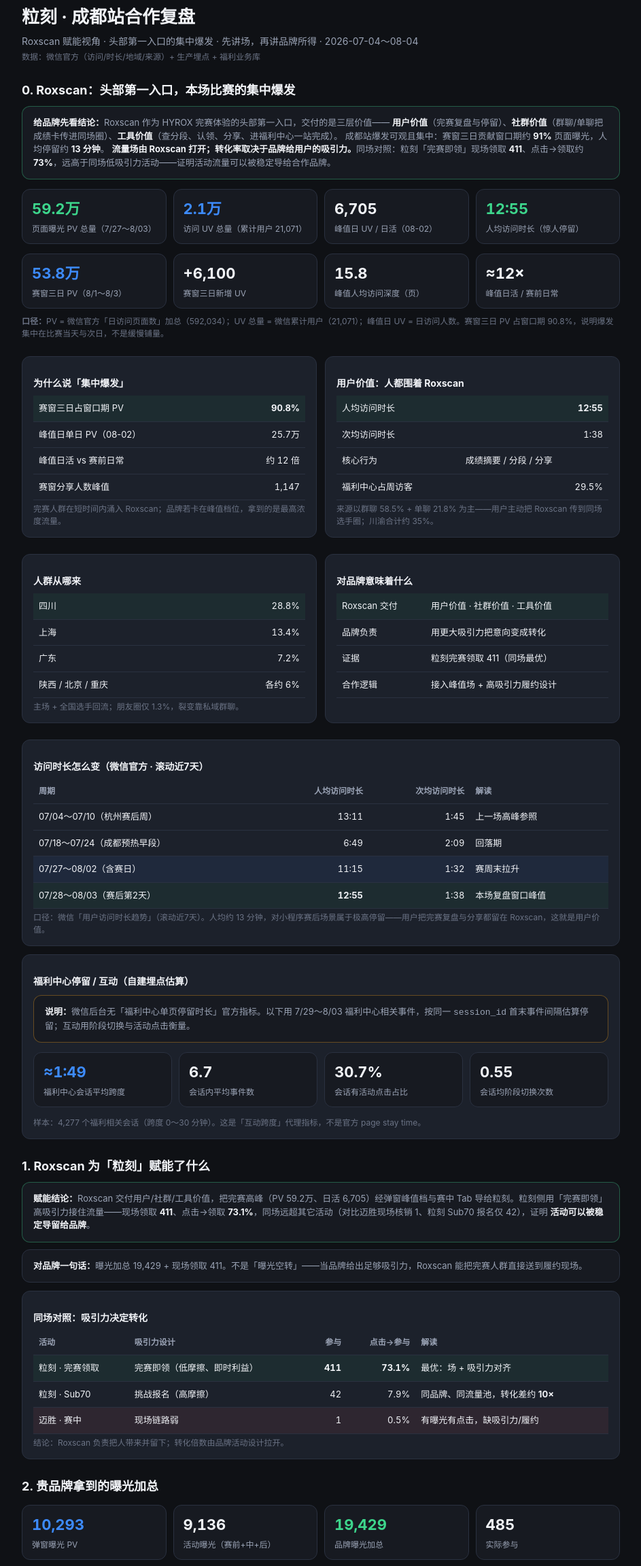
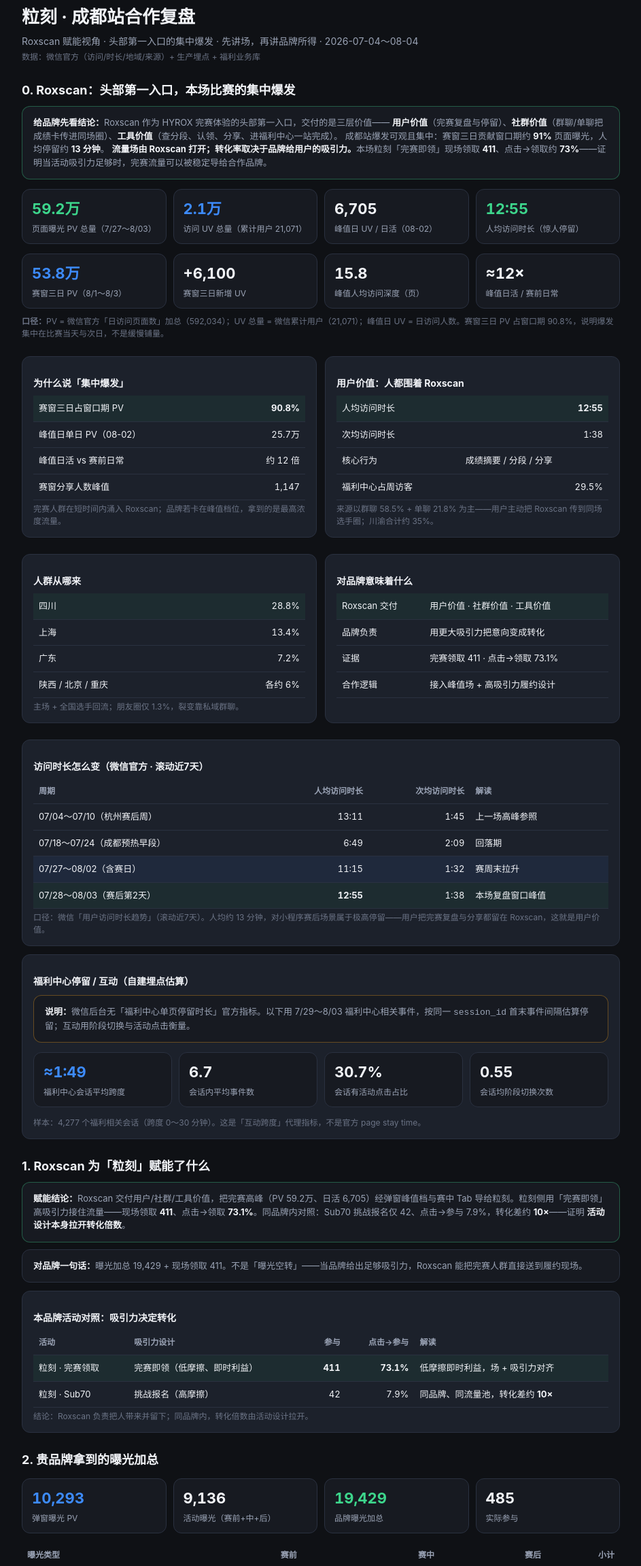
Before and after one commit to mitchloves1986/chengdu-brand-recap, a plain HTML site: page geke.html in a window 1280 px wide. Shown: the part 96-2400 px from the top of the page at 68% size, without its empty margins (168-1111 px from the left). Drawn offline with Linux system fonts and the light colour scheme.

Commit message:
Remove cross-brand comparisons from single-brand reports.

```diff
--- a/geke.html
+++ b/geke.html
@@ -137,7 +137,7 @@
   <b>给品牌先看结论：</b>Roxscan 作为 HYROX 完赛体验的头部第一入口，交付的是三层价值——
   <b>用户价值</b>（完赛复盘与停留）、<b>社群价值</b>（群聊/单聊把成绩卡传进同场圈）、<b>工具价值</b>（查分段、认领、分享、进福利中心一站完成）。
   成都站爆发可观且集中：赛窗三日贡献窗口期约 <b>91%</b> 页面曝光，人均停留约 <b>13 分钟</b>。
-  <b>流量场由 Roxscan 打开；转化率取决于品牌给用户的吸引力。</b>同场对照：粒刻「完赛即领」现场领取 <b>411</b>、点击→领取约 <b>73%</b>，远高于同场低吸引力活动——证明活动流量可以被稳定导给合作品牌。
+  <b>流量场由 Roxscan 打开；转化率取决于品牌给用户的吸引力。</b>本场粒刻「完赛即领」现场领取 <b>411</b>、点击→领取约 <b>73%</b>——证明当活动吸引力足够时，完赛流量可以被稳定导给合作品牌。
 </div>
 <div class="kpis">
   <div class="kpi ok"><div class="v">59.2万</div><div class="l">页面曝光 PV 总量（7/27～8/03）</div></div>
@@ -192,7 +192,7 @@
     <table>
       <tr class="ok"><td>Roxscan 交付</td><td>用户价值 · 社群价值 · 工具价值</td></tr>
       <tr><td>品牌负责</td><td>用更大吸引力把意向变成转化</td></tr>
-      <tr><td>证据</td><td>粒刻完赛领取 411（同场最优）</td></tr>
+      <tr><td>证据</td><td>完赛领取 411 · 点击→领取 73.1%</td></tr>
       <tr><td>合作逻辑</td><td>接入峰值场 + 高吸引力履约设计</td></tr>
     </table>
   </div>
@@ -224,19 +224,18 @@
 
 
 <h2>1. Roxscan 为「粒刻」赋能了什么</h2>
-<div class="box ok"><b>赋能结论：</b>Roxscan 交付用户/社群/工具价值，把完赛高峰（PV 59.2万、日活 6,705）经弹窗峰值档与赛中 Tab 导给粒刻。粒刻侧用「完赛即领」高吸引力接住流量——现场领取 <b>411</b>、点击→领取 <b>73.1%</b>，同场远超其它活动（对比迈胜现场核销 1、粒刻 Sub70 报名仅 42），证明 <b>活动可以被稳定导留给品牌</b>。</div>
+<div class="box ok"><b>赋能结论：</b>Roxscan 交付用户/社群/工具价值，把完赛高峰（PV 59.2万、日活 6,705）经弹窗峰值档与赛中 Tab 导给粒刻。粒刻侧用「完赛即领」高吸引力接住流量——现场领取 <b>411</b>、点击→领取 <b>73.1%</b>。同品牌内对照：Sub70 挑战报名仅 42、点击→参与 7.9%，转化差约 <b>10×</b>——证明 <b>活动设计本身拉开转化倍数</b>。</div>
 <div class="box"><b>对品牌一句话：</b>曝光加总 19,429 + 现场领取 411。不是「曝光空转」——当品牌给出足够吸引力，Roxscan 能把完赛人群直接送到履约现场。</div>
 <div class="card">
-  <h3>同场对照：吸引力决定转化</h3>
+  <h3>本品牌活动对照：吸引力决定转化</h3>
   <table>
     <thead><tr><th>活动</th><th>吸引力设计</th><th class="num">参与</th><th class="num">点击→参与</th><th>解读</th></tr></thead>
     <tbody>
-      <tr class="ok"><td>粒刻 · 完赛领取</td><td>完赛即领（低摩擦、即时利益）</td><td class="num"><b>411</b></td><td class="num"><b>73.1%</b></td><td>最优：场 + 吸引力对齐</td></tr>
+      <tr class="ok"><td>粒刻 · 完赛领取</td><td>完赛即领（低摩擦、即时利益）</td><td class="num"><b>411</b></td><td class="num"><b>73.1%</b></td><td>低摩擦即时利益，场 + 吸引力对齐</td></tr>
       <tr><td>粒刻 · Sub70</td><td>挑战报名（高摩擦）</td><td class="num">42</td><td class="num">7.9%</td><td>同品牌、同流量池，转化差约 <b>10×</b></td></tr>
-      <tr class="bad"><td>迈胜 · 赛中</td><td>现场链路弱</td><td class="num">1</td><td class="num">0.5%</td><td>有曝光有点击，缺吸引力/履约</td></tr>
     </tbody>
   </table>
-  <div class="meta">结论：Roxscan 负责把人带来并留下；转化倍数由品牌活动设计拉开。</div>
+  <div class="meta">结论：Roxscan 负责把人带来并留下；同品牌内，转化倍数由活动设计拉开。</div>
 </div>
 
 <h2>2. 贵品牌拿到的曝光加总</h2>
```
Also changed, not shown: aweather.html (+4 -4 lines), mysun.html (+4 -4 lines), taobao-flashbuy.html (+4 -4 lines).
